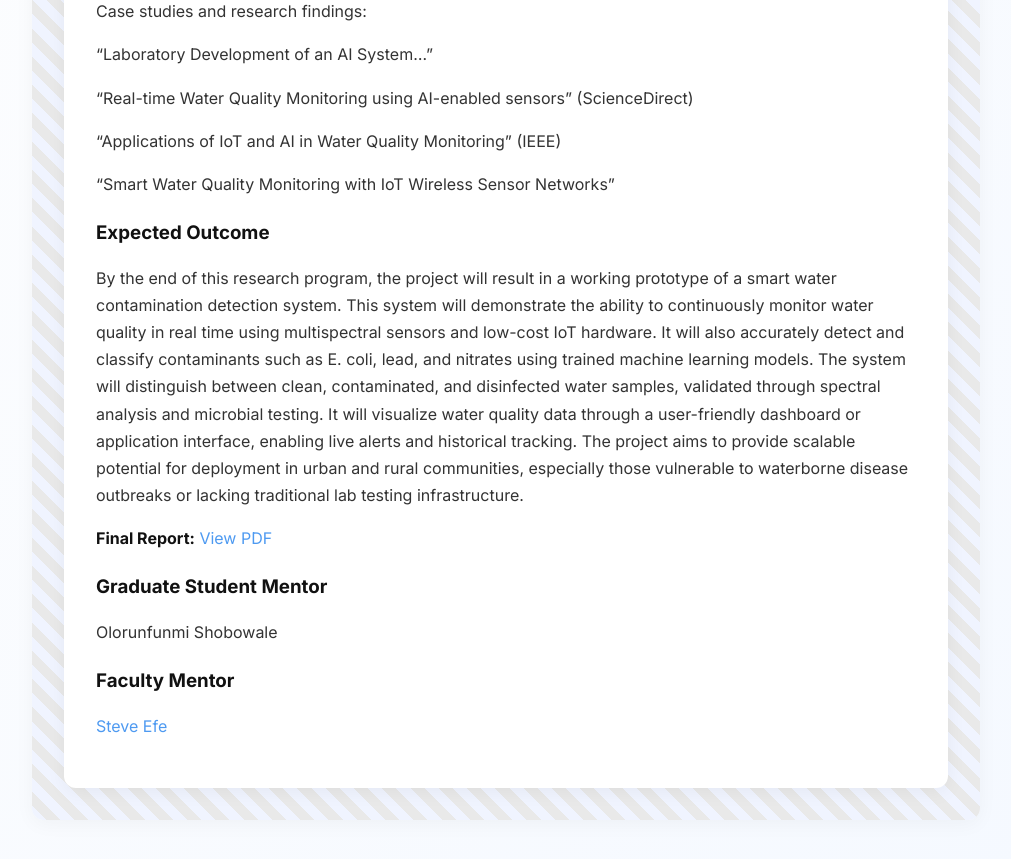
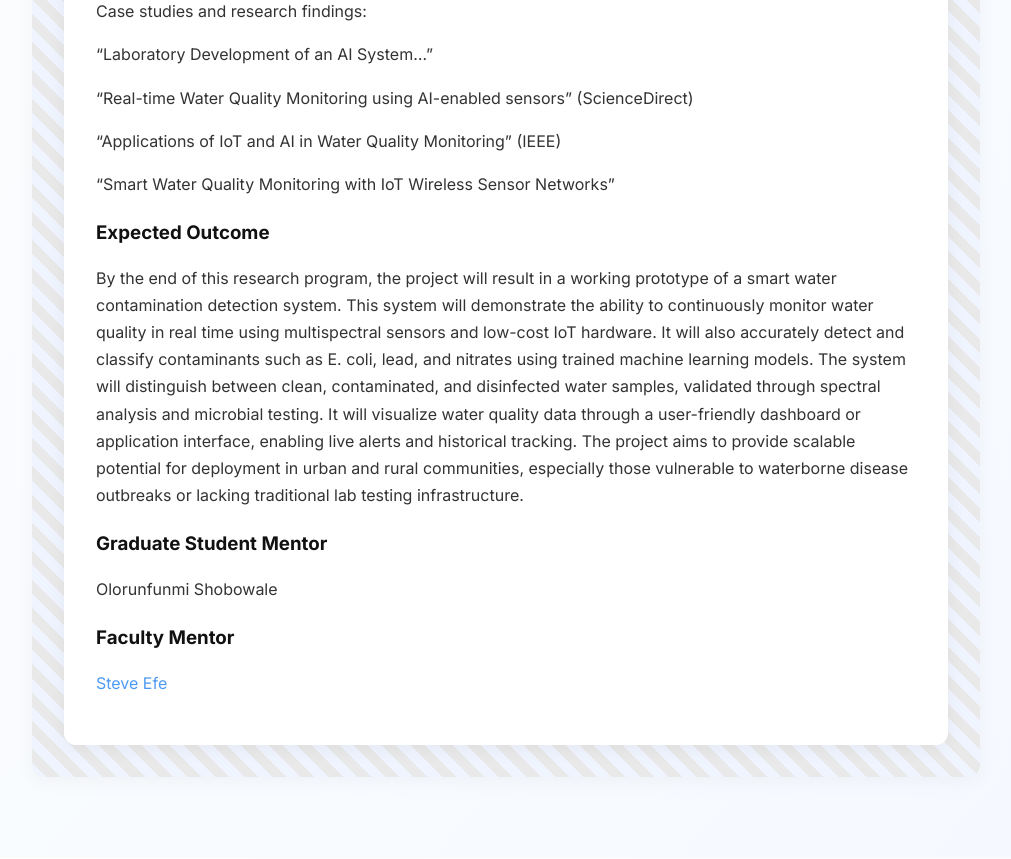
Before and after one commit to alexes22/alexes22.github.io, a Jekyll site: the page built from pages/about-my-project.md, in a window 1280 px wide and 900 px high, scrolled down 646 px. Shown: the top 859 px of the window, without its empty margins (260-1271 px from the left). Built offline with Jekyll 4.4.1, drawn with Linux system fonts in a browser that asks for light colours; some of the changed lines change nothing that is shown.

Commit message:
Update about-my-project.md

```diff
--- a/pages/about-my-project.md
+++ b/pages/about-my-project.md
@@ -29,7 +29,7 @@
   It will visualize water quality data through a user-friendly dashboard or application interface, enabling live alerts and historical tracking.
   The project aims to provide scalable potential for deployment in urban and rural communities, especially those vulnerable to waterborne disease outbreaks or lacking traditional lab testing infrastructure.
 
-final_report_url: ""  # Add a link here later or leave as empty string
+final_report_url:
 
 grad_mentor:
   name: Olorunfunmi Shobowale
```
